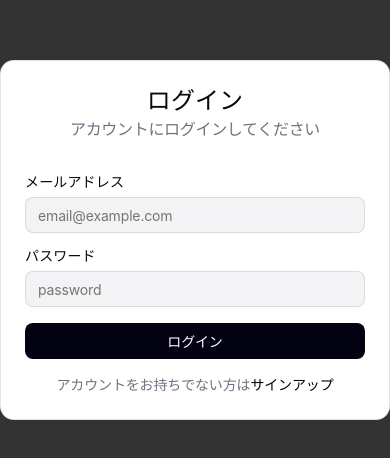
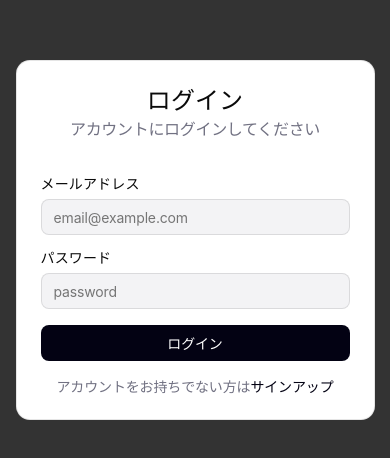
Before and after one commit to tsutsumi2230105/todo-app-with-auth, a React (Vite) app: page / in a window 390 px wide. Shown: the part 182-640 px from the top of the page. Built offline with nearby package versions, Linux system fonts and the light colour scheme.

Commit message:
chore:スマホ対応用のコードを追記

```diff
--- a/src/components/Login.scss
+++ b/src/components/Login.scss
@@ -150,3 +150,17 @@
     color: #030213;
   }
 }
+
+@media (max-width: 393px) {
+  .login {
+    &__component {
+      width: 359px;
+      height: 360px;
+      gap: 26px;
+    }
+
+    &__heading {
+      padding: 24px 24px 10px 24px;
+    }
+  }
+}
```
